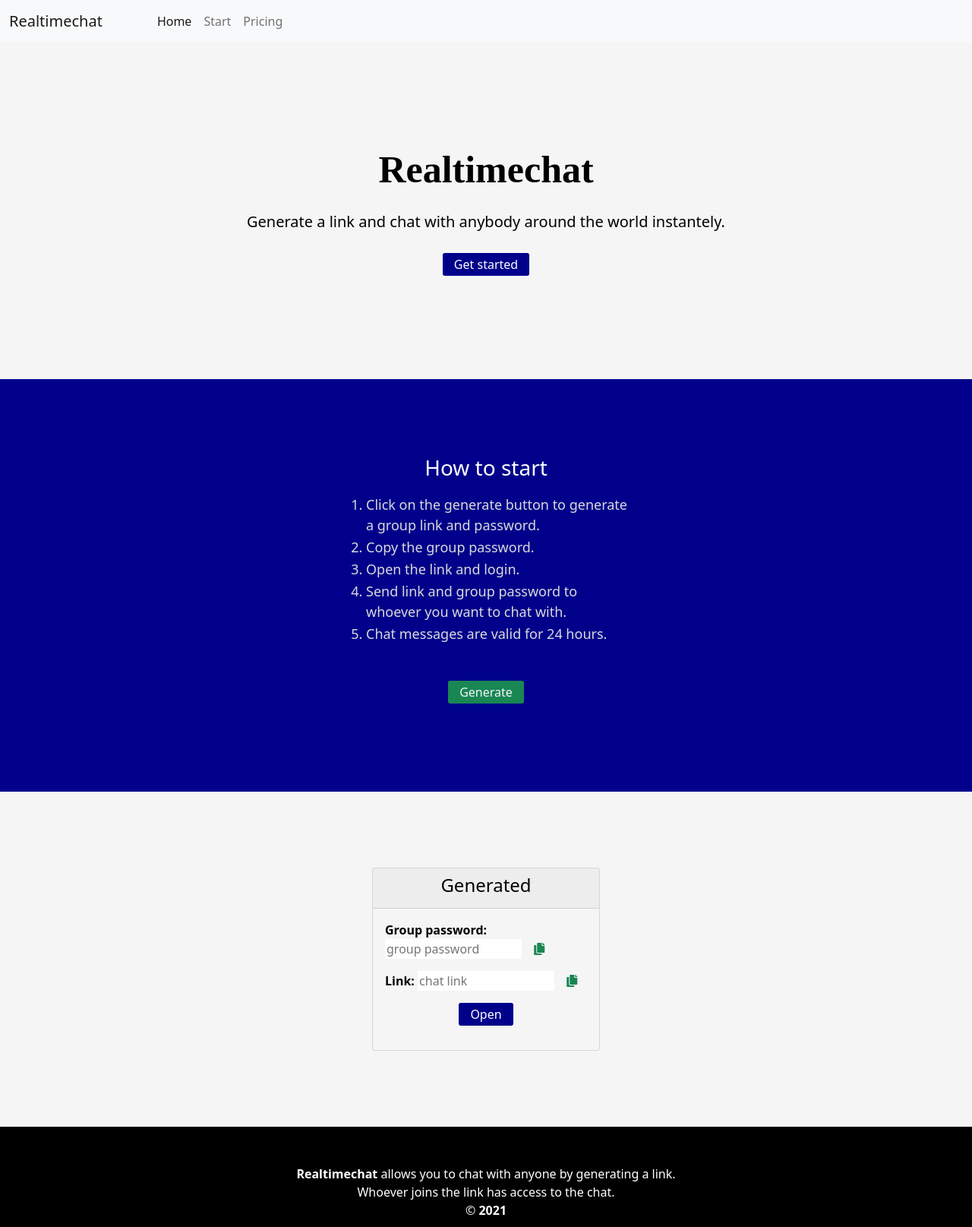
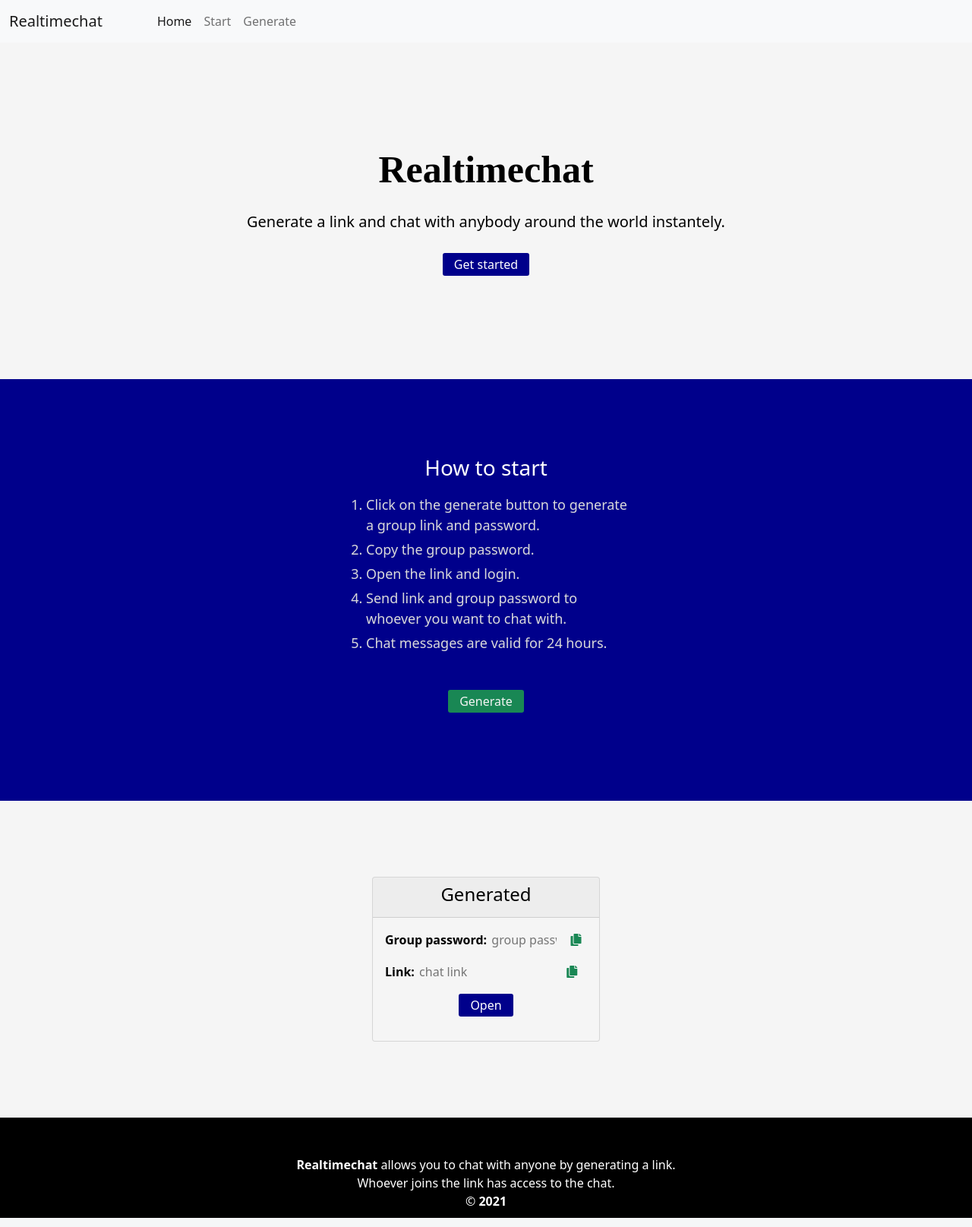
Before and after one commit to faith-ware/realtimechat, a Django app: template templates/index.html in a window 1280 px wide. Shown: the whole page at 76% size. Run offline with Django 3.2, Linux system fonts and the light colour scheme; the template is opened without the code that fills it, so the values that code supplies are empty; some libraries are stand-ins or nearby versions.

Commit message:
Made some changes

```diff
--- a/static/css/index.css
+++ b/static/css/index.css
@@ -64,6 +64,10 @@ body {
     padding-right: 10px;
 }
 
+#how-to-start ol li {
+    margin-bottom: 5px;
+}
+
 
 #third-heading {
     background-color: whitesmoke;
@@ -97,6 +101,11 @@ input[type="button"] {
 input[type="text"] {
     width: 180px;
     color: black;
+    background-color: whitesmoke;
+}
+
+#group-password {
+    width: 90px;
 }
 
 footer {
--- a/templates/chat/user_login.html
+++ b/templates/chat/user_login.html
@@ -2,7 +2,6 @@
 {% load static %}
 
 {% block style %}
-    <link rel="stylesheet" href="{% static 'css/index.css' %}">
     <style>
         form {
             width: 300px;
--- a/templates/nav.html
+++ b/templates/nav.html
@@ -1,19 +1,19 @@
     <nav class="navbar navbar-expand-sm navbar-light bg-light m-0">
         <div class="container-fluid m-0">
-            <a class="navbar-brand" href="#">Realtimechat</a>
+            <a class="navbar-brand" href="{% url 'chat:index' %}">Realtimechat</a>
             <button class="navbar-toggler" type="button" data-bs-toggle="collapse" data-bs-target="#navbarNav" aria-controls="navbarNav" aria-expanded="false" aria-label="Toggle navigation">
             <span class="navbar-toggler-icon"></span>
             </button>
             <div class="collapse navbar-collapse" id="navbarNav">
             <ul class="navbar-nav ms-5">
                 <li class="nav-item">
-                <a class="nav-link active" aria-current="page" href="#">Home</a>
+                <a class="nav-link active" aria-current="page" href="{% url 'chat:index' %}">Home</a>
                 </li>
                 <li class="nav-item">
-                <a class="nav-link" href="#">Start</a>
+                <a class="nav-link" href="#second-heading">Start</a>
                 </li>
                 <li class="nav-item">
-                <a class="nav-link" href="#">Pricing</a>
+                <a class="nav-link" href="#third-heading">Generate</a>
                 </li>
             </ul>
             </div>
```
Also changed, not shown: 1 other file.
